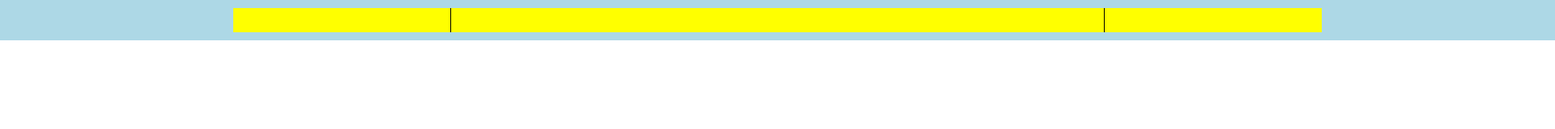
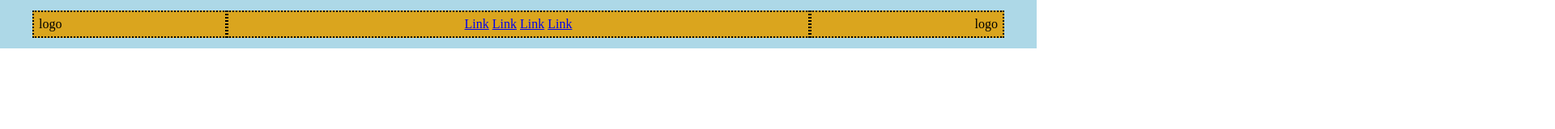
Before and after one commit to Steopa2001/htmlcss-struttura-discord, a plain HTML site: page index.html in a window 1280 px wide. Shown: the whole page at 81% size, 1920 px wide, since content can reach past the window. Drawn offline with Linux system fonts and the light colour scheme.

Commit message:
end header

```diff
--- a/index.html
+++ b/index.html
@@ -3,27 +3,30 @@
 <head>
   <meta charset="UTF-8">
   <meta name="viewport" content="width=device-width, initial-scale=1.0">
-  <title>Struttura Discord</title>
+  <title>Document</title>
   <link rel="stylesheet" href="./src/css/style.css">
 </head>
 <body>
 
-  <header>
+   <header>
+    <div class="hd-cont">
+      <div class="col-20 border left"> logo</div>
+      <div class="col-60 border">
+        <a href="#">Link</a>
+        <a href="#">Link</a>
+        <a href="#">Link</a>
+        <a href="#">Link</a>
+      </div>
+      <div class="col-20 border right"> logo</div>
+    </div>
+  </header>
 
 
-    <div class="hd-container">
-       <div class="box">
-        <div class="col-1"></div>
-        <div class="col-2"></div>
-        <div class="col-3"></div>
-       </div>
-    </div>
+  <main>
+    <div class="container"></div>
 
-  </header>
+  </main>
 
-  <main></main>
-
-  <footer></footer>
 
 </body>
 </html>
--- a/src/css/style.css
+++ b/src/css/style.css
@@ -4,33 +4,45 @@
   box-sizing: border-box;
 }
 
-.hd-container {
-  width: 1920px;
-  background-color: lightblue;
-  height: 50px;
+
+
+/*HEADER*/
+
+header {
+  background-color: #ADD8E7;
+  height: 60px;
+  text-align: center;
   display: flex;
+  align-items: center;
   justify-content: center;
-  align-items: center;
 }
 
-.box {
-  background-color: yellow;
-    width: 70%;
-    height: 30px;
-    display: flex;
-    justify-content: space-between;
+.hd-cont {
+  background-color: #DAA51E;
+  display: flex;
+  width: 1200px;
 }
 
-.col-1 {
-  background-color: yellow;
-  width: 20%;
-  height: 30px;
-  border-right: 1px solid black;
+.border {
+  border: 2px dotted black;
 }
 
-.col-3 {
-  background-color: yellow;
+.col-20 {
   width: 20%;
-  height: 30px;
-  border-left: 1px solid black;
 }
+
+.col-60 {
+  width: 60%;
+}
+
+.left {
+  text-align: left;
+}
+
+.right {
+  text-align: right;
+}
+
+.col-20, .col-60 {
+  padding: 6px;
+}
```
